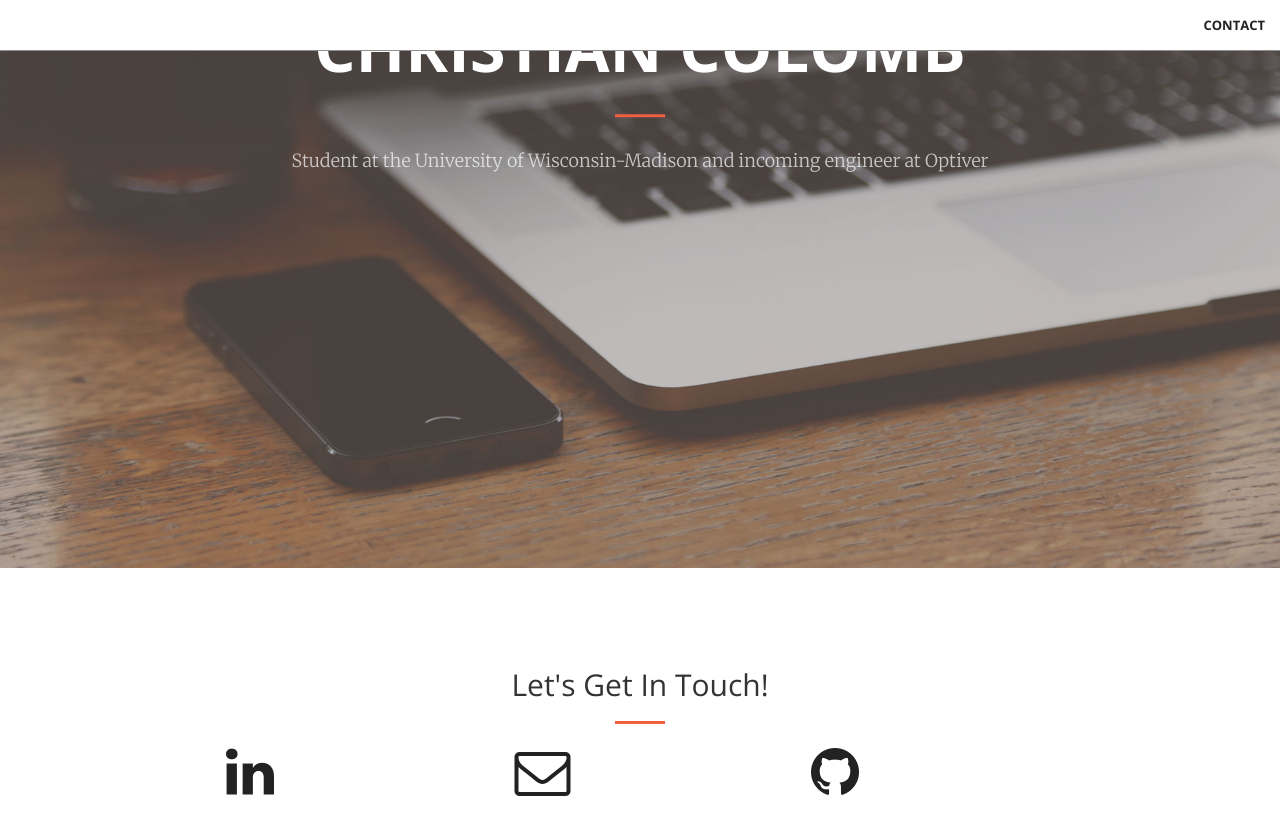
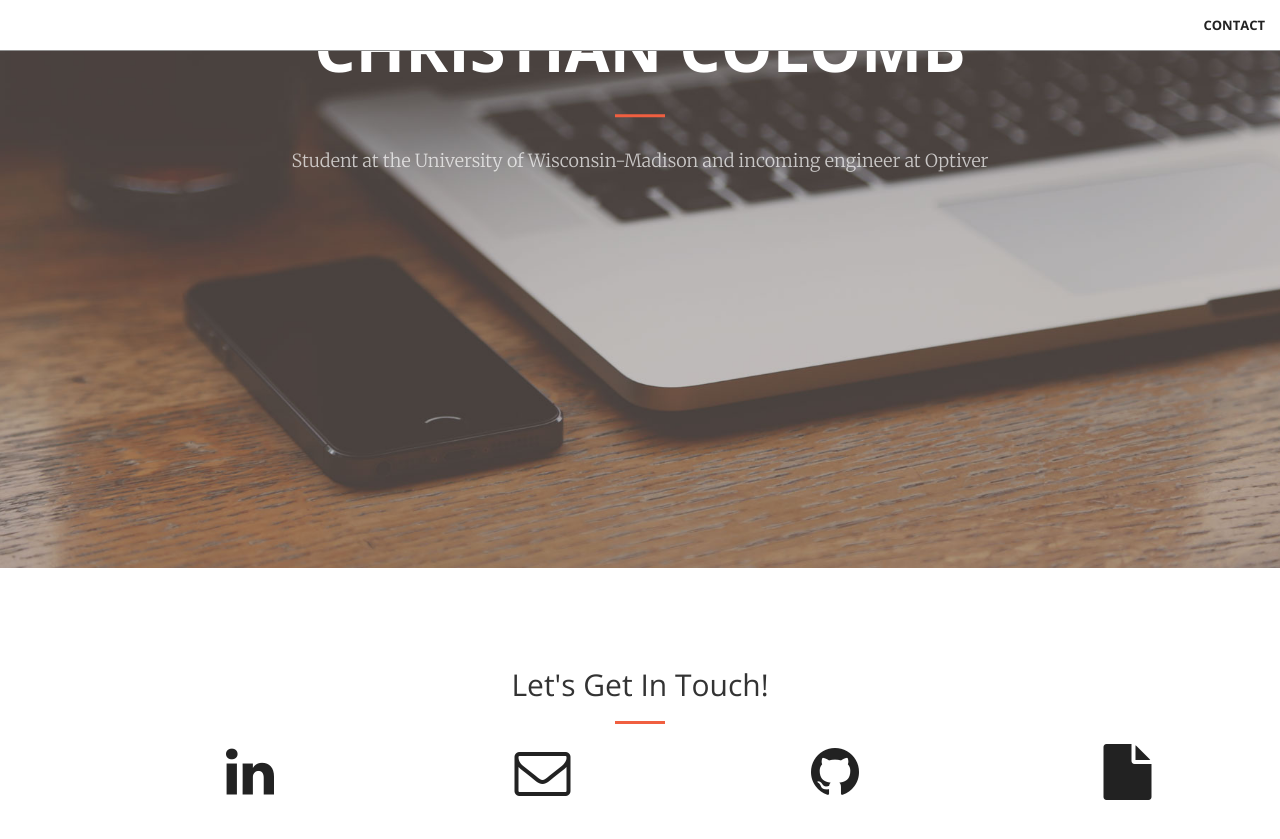
Before and after one commit to christiancolomb/ChristianColomb.github.io, a Jekyll site: the page built from index.html, in a window 1280 px wide and 900 px high, scrolled down 332 px. Shown: the top 839 px of the window. Built offline with Jekyll 4.4.1, drawn with Linux system fonts in a browser that asks for light colours.

Commit message:
Update contact.html

```diff
--- a/_includes/contact.html
+++ b/_includes/contact.html
@@ -21,7 +21,7 @@
         </div>
         <div class="col-lg-2 col-lg-offset-1 text-center">
             <a href="mailto:{{ site.email }}">
-            <i class="fa fa-handshake fa-3x wow bounceIn" data-wow-delay=".1s"></i>
+            <i class="fa fa-file fa-3x wow bounceIn" data-wow-delay=".1s"></i>
             </a>
         </div>
 
```
